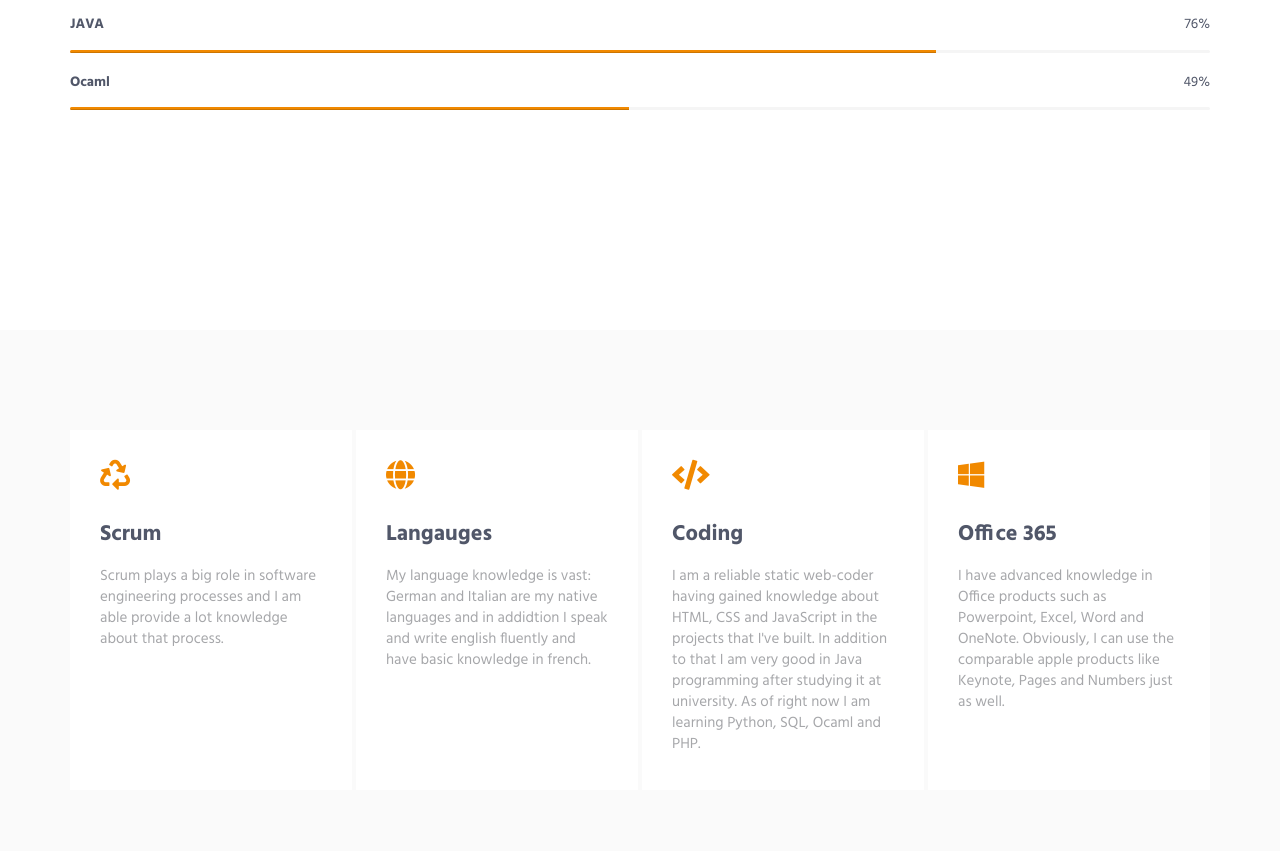
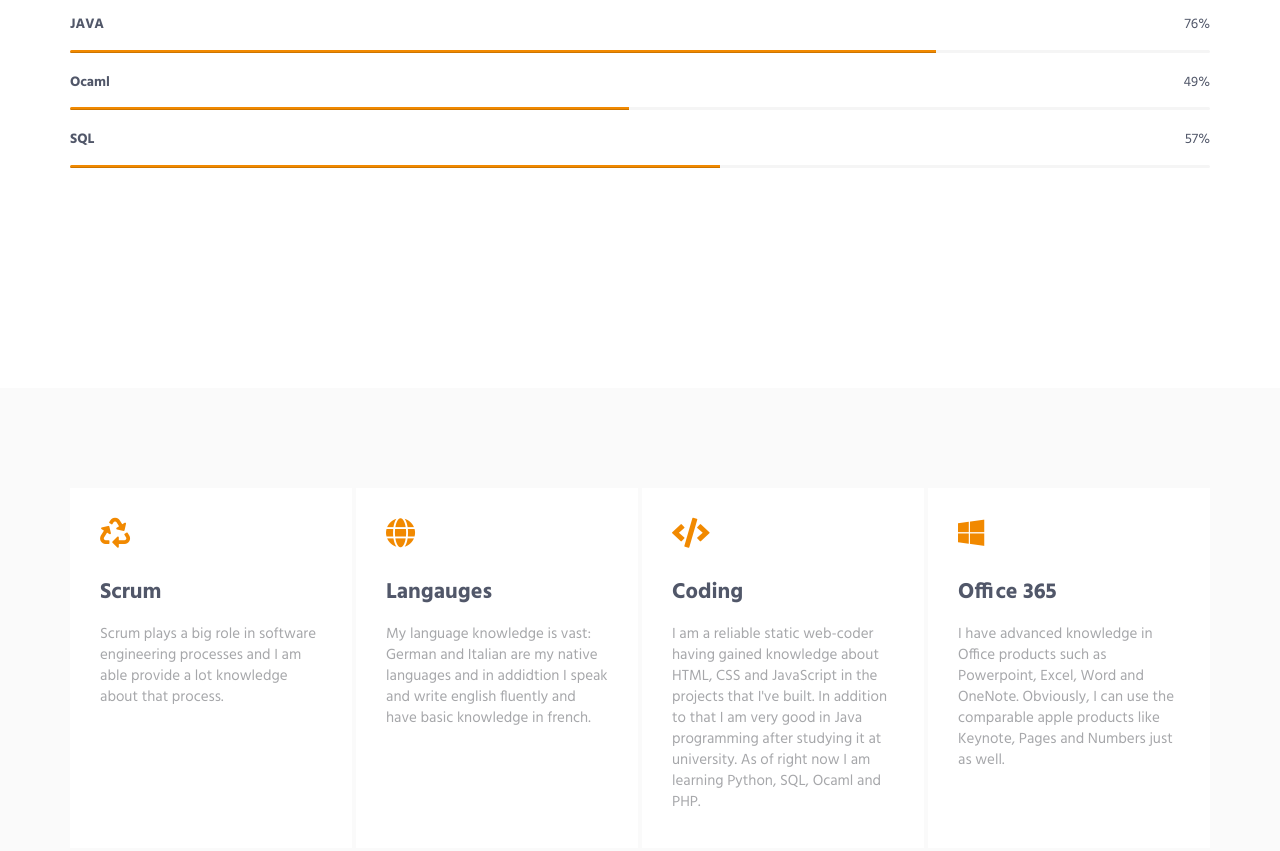
Before and after one commit to LorenzoBrazzi-zz/Website, a plain HTML site: page HTML/index.html in a window 1280 px wide. Shown: the part 1600-2451 px from the top of the page. Drawn offline with Linux system fonts and the light colour scheme; a web font is replaced by a local one.

Commit message:
added SQL

```diff
--- a/HTML/index.html
+++ b/HTML/index.html
@@ -213,6 +213,14 @@ crossorigin="anonymous">
           </h5>
           <div class="progress">
             <div class="progress-bar" style="background-color:rgb(241, 137, 0) !important" role="progressbar" data-width="49"></div>
+          </div>
+        </div>
+        <div class="progress-box">
+          <h5>SQL
+            <span class="color-heading pull-right">57%</span>
+          </h5>
+          <div class="progress">
+            <div class="progress-bar" style="background-color:rgb(241, 137, 0) !important" role="progressbar" data-width="57"></div>
           </div>
         </div>
         <!-- End Progress Box -->
```
